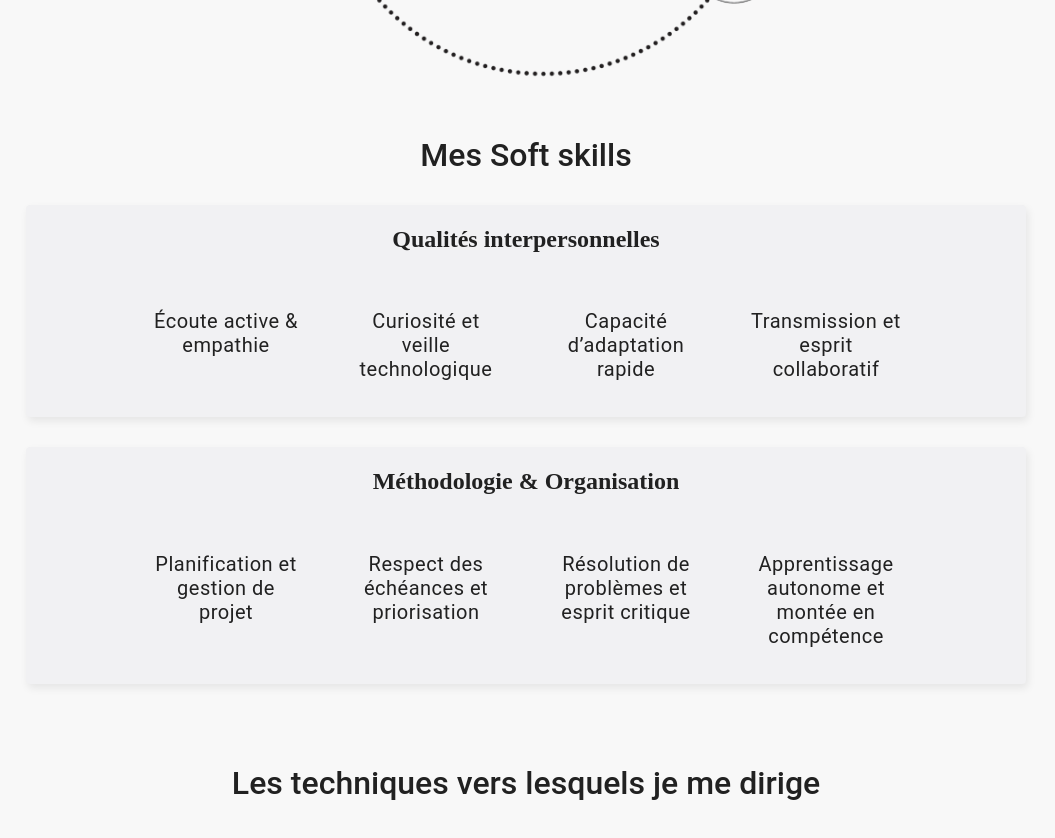
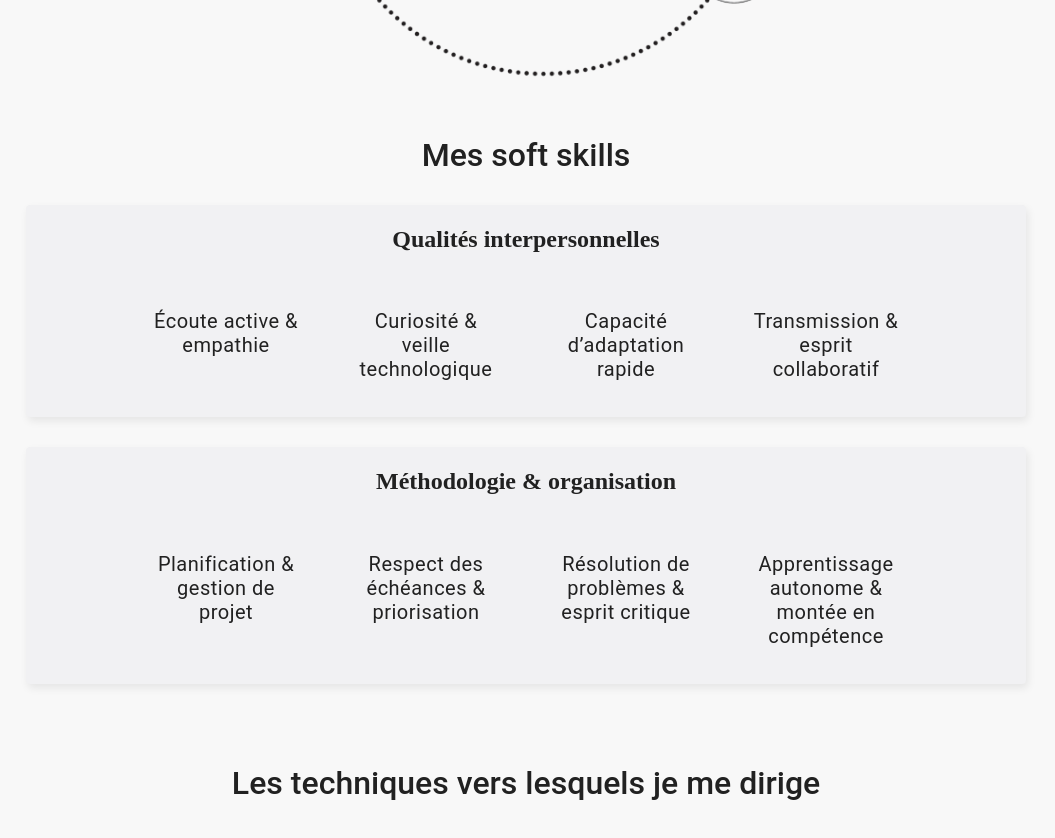
Before and after one commit to laure-ld/portfolio, a React (Create React App) app: page / in a window 1280 px wide. Shown: the part 1940-2778 px from the top of the page, without its empty margins (114-1169 px from the left). Built offline with nearby package versions, Linux system fonts and the light colour scheme.

Commit message:
Correction orthographique

```diff
--- a/src/components/about.js
+++ b/src/components/about.js
@@ -5,7 +5,7 @@ function About() {
     <section className="about-me">
         <div className="about-content">
             <h1>Laure Loda</h1>
-            <h2>Développeur Web</h2>
+            <h2>Développeusse Web</h2>
             <p>Passionnée par le développement web, j’ai d’abord suivi un parcours en psychologie et ergonomie des IA avant de me tourner pleinement vers cette voie.Aujourd’hui, je me forme avec un objectif clair : devenir Architecte Blockchain.</p>
             <div className='buttons'>
                 <div className='button-container'>
@@ -21,7 +21,6 @@ function About() {
                 <div className="circle-1"></div>
                 <div className="circle"></div>
                 <div className="circle"></div>
-                <span className="menu-word">Mots</span>
             </div>
         </div>
     </section>
--- a/src/components/projetDetail.js
+++ b/src/components/projetDetail.js
@@ -34,12 +34,15 @@ const ProjetDetail = () => {
                 <div className="infoProjet">
                     <h2>{projet.name}</h2>
                     <p><strong>Objectif : </strong> {projet.objectif}</p>
-                    <p><strong>Technologie utilisé :</strong> {projet.technologie}</p>
+                    <div className="tech">
+                        <p><strong>Technologie utilisé :</strong></p>
+                        <p className="tech-list">{projet.technologie}</p>
+                    </div>
                 </div>
             </div>
 
             <div className="detailProjet">
-                <p><strong>Description du projet :</strong>{projet.description}</p>
+                <p>{projet.description}</p>
                 <p>{projet.retour_experience}</p>
             </div>
         </section>
--- a/src/components/skills.js
+++ b/src/components/skills.js
@@ -9,23 +9,23 @@ function skills () {
                 </div>
             </div>
             <div className="softSkill" id="soft">
-                <h2>Mes Soft skills</h2>
+                <h2>Mes soft skills</h2>
                 <div className="box" >
                     <h3>Qualités interpersonnelles</h3>
                         <ul>
                             <li>Écoute active & empathie</li>
-                            <li>Curiosité et veille technologique</li>
+                            <li>Curiosité & veille technologique</li>
                             <li>Capacité d’adaptation rapide</li>
-                            <li>Transmission et esprit collaboratif</li>
+                            <li>Transmission & esprit collaboratif</li>
                         </ul>
                 </div>
                 <div className="box">
-                    <h3>Méthodologie & Organisation</h3>
+                    <h3>Méthodologie & organisation</h3>
                         <ul>
-                            <li>Planification et gestion de projet</li>
-                            <li>Respect des échéances et priorisation</li>
-                            <li>Résolution de problèmes et esprit critique</li>
-                            <li>Apprentissage autonome et montée en compétence</li>
+                            <li>Planification & gestion de projet</li>
+                            <li>Respect des échéances & priorisation</li>
+                            <li>Résolution de problèmes & esprit critique</li>
+                            <li>Apprentissage autonome & montée en compétence</li>
                         </ul>
                 </div>
                 <div className="learn-skills">
--- a/src/components/slideContent.js
+++ b/src/components/slideContent.js
@@ -17,7 +17,8 @@ const SlideContent = ({ slide }) => {
             <button  onClick={() => navigate(`/projets/${slide.id}`)} className="page-project">
                 <div className="slide-info">
                     <h3>{slide.name}</h3> - <p className="date">{slide.date}</p>
-                    <p className="objectif">Objectif du projet : {slide.objectif}</p>
+                    <p className="objectif">{slide.objectif}</p>
+                    <div className="tech">
                         <p className="tech-title">Technologies utilisées :</p>
                         <ul className="tech-list">
                         {slide.technologie.map((tech, index) => (
@@ -25,6 +26,7 @@ const SlideContent = ({ slide }) => {
                         ))}
                         </ul>
                     </div>
+                </div>
             </button>
         </div>
     );
--- a/src/data-projects.json
+++ b/src/data-projects.json
@@ -4,9 +4,9 @@
         "image": "/images/L-1.png",
         "projet": ["/images/L-1.png", "/images/L-2.png", "/images/L-3.png", "/images/L-4.png"],
         "date": "Décembre 2024",
-        "name" : "Projet : back-end d'un site de notation de livres",
+        "name" : "Back-end d'un site de notation de livres",
         "github" : "https://github.com/laure-ld/P7-Dev-Web-livres.git",
-        "objectif": "Mettre en place le Backend pour un site de notation de livres pour une librairie",
+        "objectif": "Mettre en place le Backend pour un site de notation de livres pour une librairie.",
         "technologie": ["React", "Express", "MongoDB", "Mongoose"],
         "description": " Le projet consiste à développer un serveur Express connecté à une base de données MongoDB avec Mongoose. Il inclut la modélisation des données et l’implémentation des opérations CRUD pour gérer les livres et leurs notations, en assurant la sécurité des données. Un système d’authentification sécurisé sera mis en place, ainsi que la gestion du téléchargement et de l’optimisation des images. Les utilisateurs pourront noter les livres et une moyenne sera calculée automatiquement. L’application suivra une architecture MVC et respectera les bonnes pratiques du Green Code pour minimiser son empreinte écologique.",
         "retour_experience": "J’ai travaillé exclusivement sur le backend et rencontré des difficultés avec le code du frontend, notamment la cohérence des noms et les contraintes ESLint. J’ai bien assimilé le système CRUD et les schémas Mongoose. À l’avenir, j’améliorerais la sécurité avec Yup et implémenterais une authentification OAuth."
@@ -16,9 +16,9 @@
         "image": "/images/K-1.png",
         "projet": ["/images/K-1.png", "/images/K-2.png", "/images/K-3.png", "/images/K-4.png"],
         "date": "Novembre 2024",
-        "name" : "Projet : application web de location immobilière avec React",
+        "name" : "Application web de location immobilière avec React",
         "github" : "https://github.com/laure-ld/kasa.git",
-        "objectif": "Implémenter le front-end d’une application en utilisant React et React Router",
+        "objectif": "Implémenter le front-end d’une application en utilisant React et React Router.",
         "technologie": ["React", "React router", "Node.js"],
         "description": "Ce projet consiste à implémenter le front-end d’une application avec React et React Router pour offrir une navigation fluide et une expérience utilisateur moderne. L’objectif est de structurer l’affichage des données et de créer des composants interactifs en suivant les maquettes fournies. Le développement se fera exclusivement en front-end, en utilisant des données simulées depuis un fichier JSON. L’application sera initialisée avec Vite pour une configuration optimisée, et Node.js sera utilisé pour exécuter du code en dehors du navigateur.",
         "retour_experience": "J’ai travaillé sur le front-end avec React et compris rapidement son fonctionnement ainsi que ses principales bibliothèques. L’implémentation de Vite et React Router s’est faite sans difficulté. Pour améliorer ce projet, j’ajouterais plus de dynamisme, par exemple avec des animations CSS ou des transitions via Framer Motion."
@@ -28,9 +28,9 @@
         "image": "/images/SB-1.png",
         "projet": ["/images/SB-1.png", "/images/SB-2.png", "/images/SB-3.png", "/images/SB-4.png"],
         "date": "Octobre 2024",
-        "name" : "Projet : page web dynamique avec JavaScript",
+        "name" : "Page web dynamique avec JavaScript",
         "github" : "https://github.com/laure-ld/Sophie-bluel.git",
-        "objectif": "créer une page web dynamique en utilisant JavaScript et en communiquant avec une API.",
+        "objectif": "Créer une page web dynamique en utilisant JavaScript et en communiquant avec une API.",
         "technologie": ["javascript", "DOM", "API RESTfull"],
         "description": "J’ai développé la page web dynamique d’une architecte d’intérieur en JavaScript, en intégrant une API pour afficher ses travaux. J’ai manipulé le DOM pour gérer les interactions et créé une page de connexion avec une modale d’upload de médias, le tout codé from scratch. C’était aussi l’occasion d’interagir avec un back-end pour tester les fonctionnalités et comprendre la communication avec une API.",
         "retour_experience": "J’ai pris en main JavaScript et son fonctionnement à travers ce projet. La manipulation du DOM s’est faite sans difficulté, mais la gestion des API m’a demandé un peu plus de temps. Cependant, avec l’expérience acquise sur d’autres projets, j’ai pu mieux maîtriser cet aspect. Pour améliorer ce projet, j’optimiserais les performances des images en les convertissant en WebP et je travaillerais sur un SEO efficace pour améliorer la visibilité sur Google et autres moteurs de recherche."
```
Lines whose indentation alone changed are shown as unchanged.
